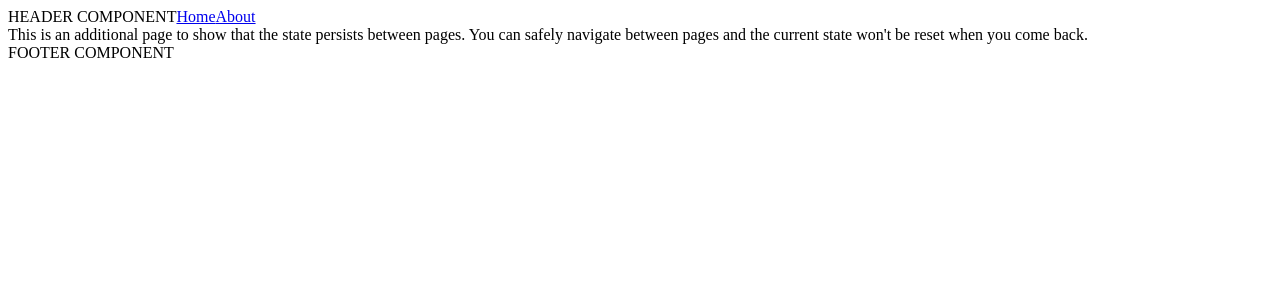
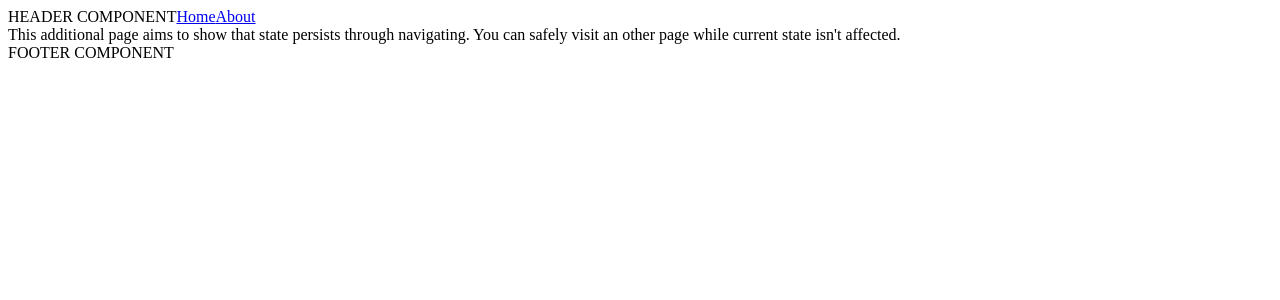
Before and after one commit to lnoel4289/todolist, a React (Vite) app: page /about in a window 1280 px wide. Shown: the top 300 px of the page. Built offline with nearby package versions, Linux system fonts and the light colour scheme.

Commit message:
adding coverage to gitignore

```diff
--- a/src/components/AboutPage/index.jsx
+++ b/src/components/AboutPage/index.jsx
@@ -3,8 +3,7 @@ import React from "react";
 const AboutPage = () => {
   return (
     <div>
-      This is an additional page to show that the state persists between pages.
-      You can safely navigate between pages and the current state won't be reset when you come back.
+      This additional page aims to show that state persists through navigating. You can safely visit an other page while current state isn't affected.
     </div>
   );
 };
```
Also changed, not shown: 2 other files (tests, documents, lock files or other folders).
